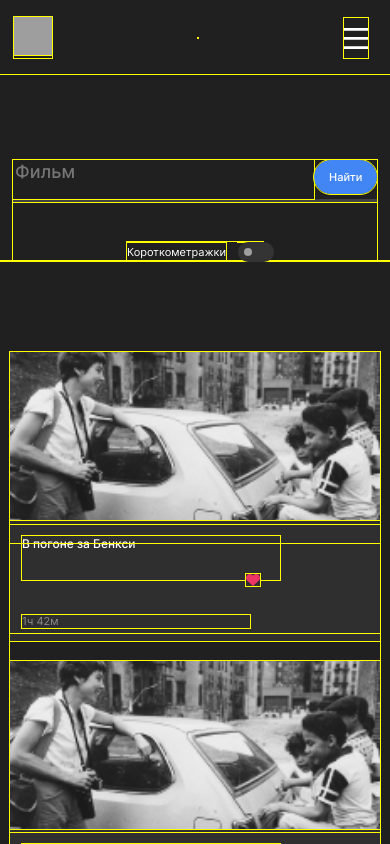
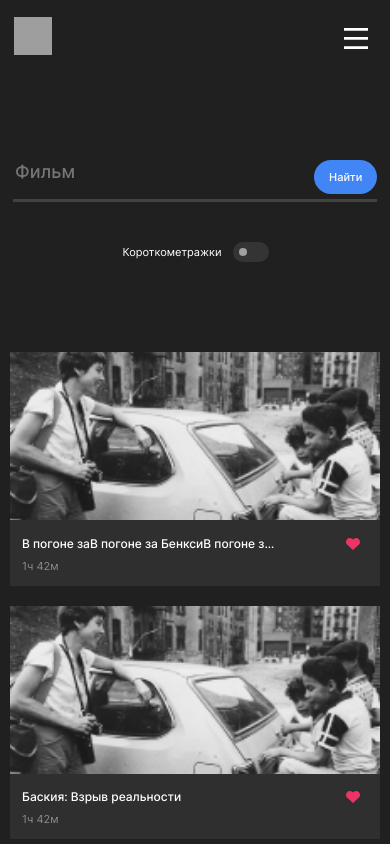
Before and after one commit to OGSmit/movies-explorer-frontend, a React (Create React App) app in the folder frontend/: page /movies in a window 390 px wide. Shown: the top 844 px of the page. Built offline with nearby package versions, Linux system fonts and the light colour scheme; grey boxes are pictures that could not be loaded.

Commit message:
small fix

```diff
--- a/frontend/public/index.html
+++ b/frontend/public/index.html
@@ -5,16 +5,16 @@
     <link rel="icon" href="%PUBLIC_URL%/favicon.ico" />
     <meta name="viewport" content="width=device-width, initial-scale=1" />
     <meta name="theme-color" content="#000000" />
-    <meta
+    <!-- <meta
       name="description"
       content="Web site created using create-react-app"
-    />
+    /> -->
     <link rel="apple-touch-icon" href="%PUBLIC_URL%/logo192.png" />
     <link rel="manifest" href="%PUBLIC_URL%/manifest.json" />
     <title>Дипломный проект</title>
   </head>
   <body class="body">
-    <noscript>You need to enable JavaScript to run this app.</noscript>
+    <!-- <noscript>You need to enable JavaScript to run this app.</noscript> -->
     <div id="root"></div>
   </body>
 </html>
--- a/frontend/src/components/movies/moviesCard/MoviesCard.css
+++ b/frontend/src/components/movies/moviesCard/MoviesCard.css
@@ -1,12 +1,11 @@
 .moviesCard {
   width: 100%;
-  min-height: 134px;
   display: flex;
   flex-direction: row;
   justify-content: space-between;
   gap: 20px;
   background-color: #2F2F2F;
-  padding: 6px 6px 6px 22px;
+  padding: 6px 6px 3px 22px;
   box-sizing: border-box;
 }
 
@@ -16,8 +15,8 @@
   grid-template-areas:
     'title'
     'duration'
-    'like';
-  max-height: 122px;
+    'like-icon';
+  /* max-height: 122px; */
 }
 
 .moviesCard__title {
@@ -31,7 +30,6 @@
   white-space: nowrap;
   overflow: hidden;
   text-align: start;
-  min-height: 44px;
   grid-area: title;
 }
 
@@ -58,7 +56,7 @@
   background-size: cover;
   border: 0;
   background-color: #2F2F2F;
-  grid-area: like;
+  grid-area: like-icon;
   align-self: start;
   margin-top: 10px;
 }
@@ -74,11 +72,13 @@
 
 .moviesCard__link {
   text-decoration: none;
+  height: 100%;
 }
 
 .moviesCard__poster {
   width: 220px;
   height: 122px;
+  flex-shrink: 0;
   object-fit: cover;
 }
 
@@ -86,17 +86,17 @@
   .moviesCard {
     flex-direction: column-reverse;
     padding: 0;
+    gap: 0;
     padding-bottom: 8px;
     max-height: fit-content;
   }
 
   .moviesCard__container {
-    display: grid;
     grid-template-columns: repeat(2, 1fr);
     grid-template-rows: repeat(2, 1fr);
     grid-template-areas:
-      'title' 'like'
-      'duration';
+      'title like-icon'
+      'duration duration';
   }
 
   .moviesCard__poster {
@@ -111,19 +111,19 @@
     min-width: 258px;
     text-align: start;
     margin-left: 12px;
-    margin-top: -8px;
+    margin-top: 12px;
   }
 
   .moviesCard__like {
     justify-self: end;
     margin-right: 20px;
-    margin-top: -6px;
+    margin-top: 14px;
   }
 
   .moviesCard__duration {
-    margin-top: -1px;
     max-width: 228px;
     order: 3;
     margin-left: 12px;
+    align-self: end;
   }
 }
--- a/frontend/src/components/movies/moviesCardList/MoviesCardList.css
+++ b/frontend/src/components/movies/moviesCardList/MoviesCardList.css
@@ -58,7 +58,7 @@
 
 @media (max-width: 768px) {
   .movieCardList {
-    padding: 74px 30px 58px;
+    padding: 105px 30px 58px;
   }
 
   .movieCardList__more {
--- a/frontend/src/components/movies/moviesCardList/MoviesCardList.js
+++ b/frontend/src/components/movies/moviesCardList/MoviesCardList.js
@@ -6,7 +6,7 @@ function MoviesCardList({ inSaveMovies, isNeedMoreButton }) {
   return (
     <section className='movieCardList'>
       <ul className='movieCardList__list'>
-        <li className='movieCardList__item'><MoviesCard inSaveMovies={inSaveMovies} name={'В погоне за Бенкси'} /></li>
+        <li className='movieCardList__item'><MoviesCard inSaveMovies={inSaveMovies} name={'В погоне заВ погоне за БенксиВ погоне за БенксиВ погоне за Бенкси Бенкси'} /></li>
         <li className='movieCardList__item'><MoviesCard inSaveMovies={inSaveMovies} name={'Баския: Взрыв реальности'} /></li>
         <li className='movieCardList__item'><MoviesCard inSaveMovies={inSaveMovies} name={'В погоне за Бенкси'} /></li>
         <li className='movieCardList__item'><MoviesCard inSaveMovies={inSaveMovies} name={'Баския: Взрыв реальности'} /></li>
--- a/frontend/src/components/movies/searchForm/SearchForm.css
+++ b/frontend/src/components/movies/searchForm/SearchForm.css
@@ -113,6 +113,7 @@
     gap: 16px;
     align-self: flex-end;
     margin-right: 12px;
+    padding-top: 28px;
   }
 
 }
@@ -150,4 +151,8 @@
     padding: 0;
     gap: 12px;
   }
+
+  .search-form__checkbox+label {
+    padding-left: 34px;
+  }
 }
--- a/frontend/src/index.css
+++ b/frontend/src/index.css
@@ -16,4 +16,4 @@
   overflow: hidden;
 }
 
-* { outline: 1px solid yellow; }
+/* * { outline: 1px solid yellow; } */
```
Also changed, not shown: frontend/ToDo.txt (deleted).
